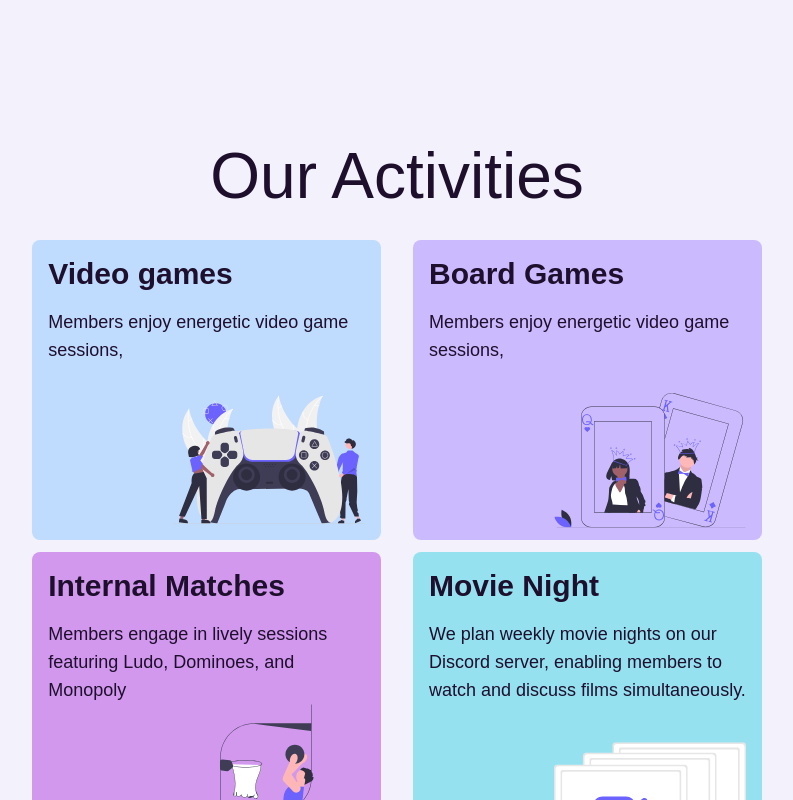
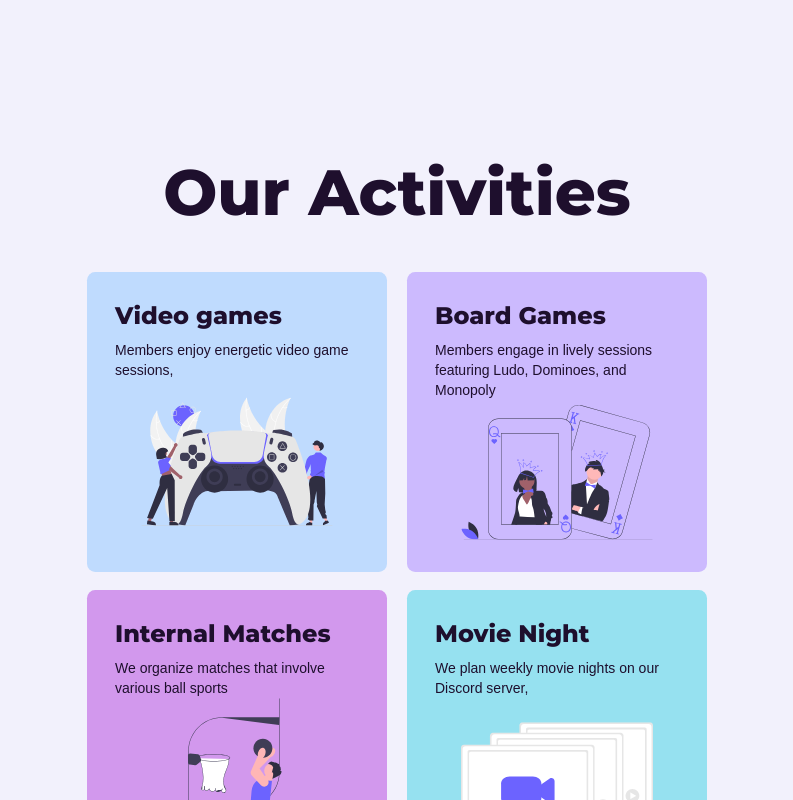
Before and after one commit to Sport-and-Entertainment-Club/sec-website-24, a React (Vite) app: page / in a window 1280 px wide. Shown: the part 320-1120 px from the top of the page, without its empty margins (243-1036 px from the left). Built offline with nearby package versions, Linux system fonts and the light colour scheme; a web font is replaced by a local one.

Commit message:
added some styles

```diff
--- a/src/components/OurActivities/Card.jsx
+++ b/src/components/OurActivities/Card.jsx
@@ -11,40 +11,47 @@ function Card({
   isHovered,
   shouldHideIcon,
   onHover,
-  onLeave
+  onLeave,
 }) {
   return (
     <div
-      className={`${bg} z-0 p-4 rounded-lg transition-all duration-700 ease-in-out
-        absolute w-[calc(50%-1rem)]
-        ${index % 2 === 0 ? 'left-0' : 'right-0'}
-        ${isHovered ? 'h-[400px] ' : shouldHideIcon ? 'h-[200px]' : 'h-[300px]'}
-        ${index < 2 ? 'top-0' : 'bottom-0'}
-        ${isHovered && index >= 2 ? '-translate-y-[0px]' : ''}
-        ${shouldHideIcon && index < 2 ? 'translate-y-[0px]' : ''}
+      className={`${bg} z-0 p-3 md:p-4 lg:p-7 rounded-[8.17px] transition-all duration-700 ease-in-out mx-[10px]
+        absolute max-w-[170px] md:max-w-full md:w-[calc(37%-1rem)] lg:w-[calc(49%-1rem)] xl:w-[calc(46%-1rem)] 2xl:w-[calc(43%-1rem)] xl:max-w-[300px] 2xl:max-w-[320px]
+        ${index % 2 === 0 ? "right-1/2" : "left-1/2"}
+        ${
+          isHovered
+            ? "h-[200px] md:h-[450px] "
+            : shouldHideIcon
+            ? "h-[80px] md:h-[150px]"
+            : "h-[139.78px] md:h-[300px]"
+        }
+        ${index < 2 ? "top-0" : "bottom-0"}
+        ${isHovered && index >= 2 ? "-translate-y-[0px]" : ""}
+        ${shouldHideIcon && index < 2 ? "translate-y-[0px]" : ""}
         overflow-hidden`}
       onMouseEnter={onHover}
-      onMouseLeave={onLeave}
-    >
-      <div className="flex flex-col items-start h-full">
-        <h3 className="sm:text-3xl text-xl text-start font-bold mb-4">{title}</h3>
-        <p className=" text-start md:text-lg text-sm transition-all duration-700">
+      onMouseLeave={onLeave}>
+      <div className="flex flex-col items-center h-full">
+        <h3 className="w-full text-purple font-[800] text-[14.26px] md:text-xl lg:text-2xl mb-2 font-montserrat text-start">
+          {title}
+        </h3>
+        <p className=" leading-[14.42px] text-start lg:text-sm 2xl:text-lg text-[10px] transition-all duration-700">
           {descriptiontoshow}
-          {isHovered &&
-          <span className={` mt-2 transition-all duration-300 ease-in-out`}>
-            {descriptionwhilehover}
-          </span>}
+          {isHovered && (
+            <span className={` mt-2 transition-all duration-300 ease-in-out`}>
+              {descriptionwhilehover}
+            </span>
+          )}
         </p>
-        <div className=" flex items-end justify-end w-full">
         {!shouldHideIcon && (
           <img
             src={icon}
             alt={title}
-            className={` md:w-48 md:h-48 w-28 h-28 mt-auto transition-all duration-300 ease-in-out ${isHovered ? "scale-110" : ""}`}
+            className={`w-[121.38px] md:w-48 md:h-48 mt-auto transition-all duration-300 ease-in-out ${
+              isHovered ? "scale-110" : ""
+            }`}
           />
         )}
-        </div>
-
       </div>
     </div>
   );
--- a/src/sections/OurActivities.jsx
+++ b/src/sections/OurActivities.jsx
@@ -1,5 +1,5 @@
 import { useState } from "react";
-import Card from "../components/OurActivities/Card"
+import Card from "../components/OurActivities/Card";
 import icon1 from "../assets/OurActivities/icon1.svg";
 import icon2 from "../assets/OurActivities/icon2.svg";
 import icon3 from "../assets/OurActivities/icon3.svg";
@@ -10,39 +10,46 @@ function OurActivities() {
   const cardData = [
     {
       icon: icon2,
-      title: 'Video games',
+      title: "Video games",
       bg: "bg-blue-200",
       descriptiontoshow: "Members enjoy energetic video game sessions,",
-      descriptionwhilehover: "creating a fun and collaborative gaming experience that brings our community together in shared digital adventures."
+      descriptionwhilehover:
+        "creating a fun and collaborative gaming experience that brings our community together in shared digital adventures.",
     },
     {
       icon: icon3,
-      title: 'Board Games',
+      title: "Board Games",
       bg: "bg-purple-50",
-      descriptiontoshow: "Members enjoy energetic video game sessions,",
-      descriptionwhilehover: "creating a fun and collaborative gaming experience that brings our community together in shared digital adventures."
+      descriptiontoshow:
+        "Members engage in lively sessions featuring Ludo, Dominoes, and Monopoly",
+      descriptionwhilehover:
+        "creating a fun and collaborative gaming experience that brings our community together in shared digital adventures.",
     },
     {
       icon: icon1,
-      title: 'Internal Matches',
+      title: "Internal Matches",
       bg: "bg-purple-200",
-      descriptiontoshow: "Members engage in lively sessions featuring Ludo, Dominoes, and Monopoly",
-      descriptionwhilehover: "creating a fun and collaborative gaming experience that brings our community together in shared digital adventures."
+      descriptiontoshow:
+        "We organize matches that involve various ball sports ",
+      descriptionwhilehover: "This not only allows members to have fun ",
     },
     {
       icon: icon4,
-      title: 'Movie Night',
+      title: "Movie Night",
       bg: "bg-turquoise-50",
-      descriptiontoshow: "We plan weekly movie nights on our Discord server, enabling members to watch and discuss films simultaneously.",
-      descriptionwhilehover: "creating a fun and collaborative gaming experience that brings our community together in shared digital adventures."
-    }
+      descriptiontoshow: "We plan weekly movie nights on our Discord server,",
+      descriptionwhilehover:
+        "enabling members to watch and discuss films simultaneously. ",
+    },
   ];
 
   return (
     <div className="flex justify-center items-center py-8 z-0 px-8">
       <div className="flex flex-col justify-center items-center lg:w-3/5 sm:w-4/5 w-full -z-0">
-        <p className="my-4">Our Activities</p>
-        <div className="relative h-[612px] w-full overflow-hidden -z-0">
+        <p className="my-4 md:my-8 font-montserrat text-title-mobile lg:text-title-desktop font-[800]">
+          Our Activities
+        </p>
+        <div className="items-center justify-center relative h-[292.87px] md:h-[618px] flex flex-wrap  w-full overflow-hidden -z-0">
           {cardData.map((card, index) => (
             <Card
               key={index}
@@ -53,7 +60,11 @@ function OurActivities() {
               descriptiontoshow={card.descriptiontoshow}
               descriptionwhilehover={card.descriptionwhilehover}
               isHovered={hoveredCard === index}
-              shouldHideIcon={hoveredCard !== null && hoveredCard % 2 === index % 2 && hoveredCard !== index}
+              shouldHideIcon={
+                hoveredCard !== null &&
+                hoveredCard % 2 === index % 2 &&
+                hoveredCard !== index
+              }
               onHover={() => setHoveredCard(index)}
               onLeave={() => setHoveredCard(null)}
             />
```
